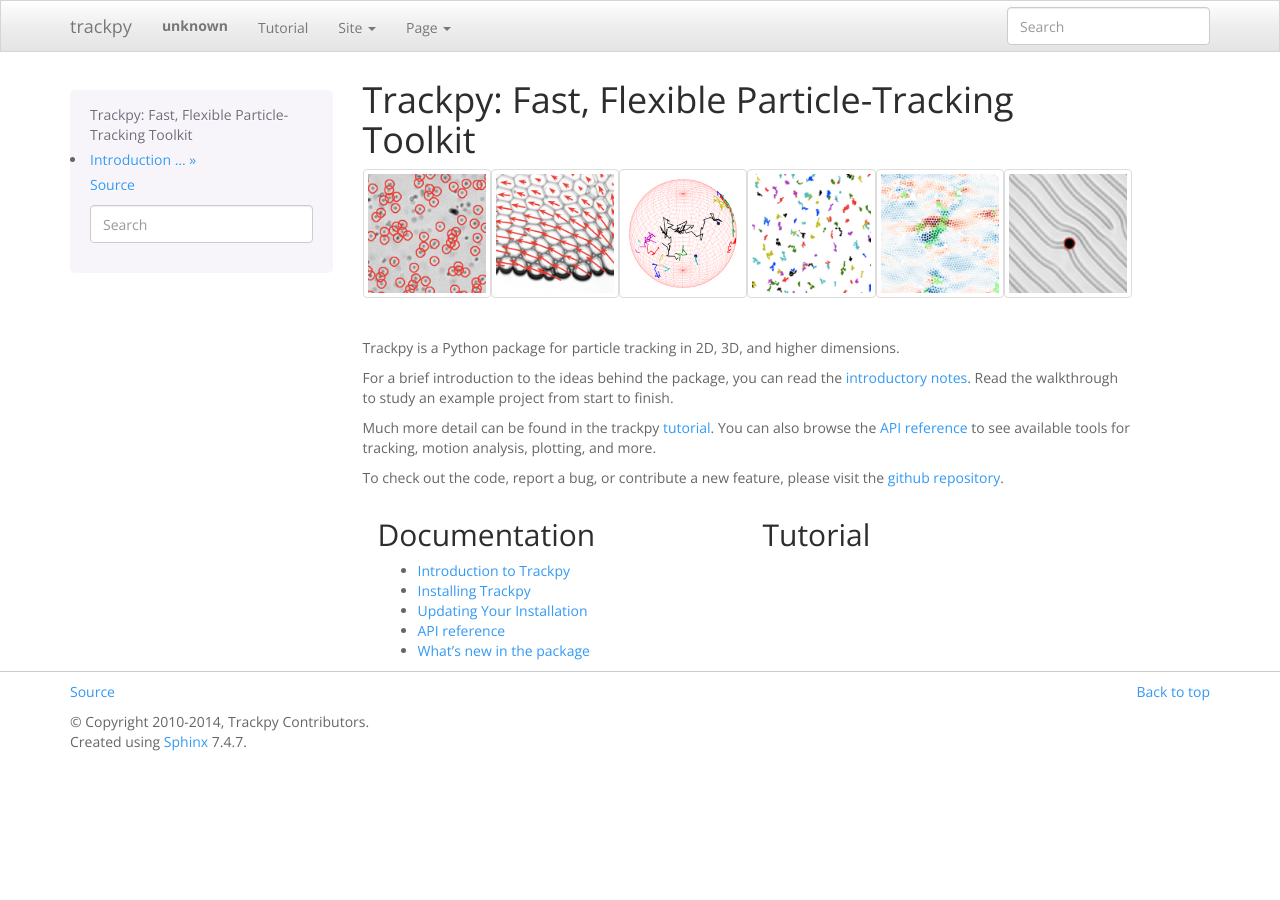
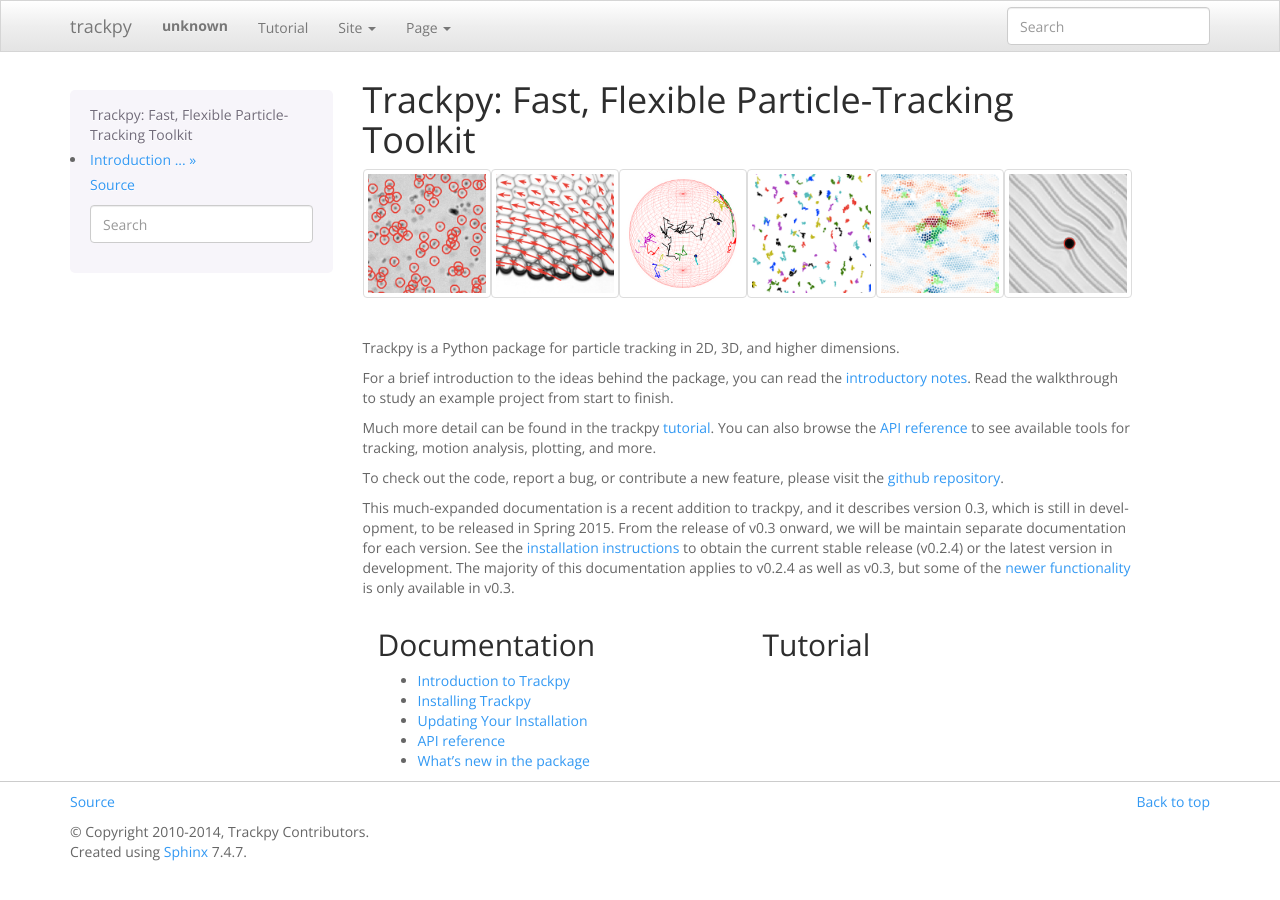
Before and after one commit to soft-matter/trackpy, a Sphinx documentation site: the page built from doc/index.rst, in a window 1280 px wide. Built offline with Sphinx 7.4.7, drawn with Linux system fonts in a browser that asks for light colours; pages that are not in the unit, such as notebooks, are missing from menus.

Commit message:
DOC: Add notice about docs targeting v0.3.

```diff
--- a/doc/index.rst
+++ b/doc/index.rst
@@ -60,6 +60,15 @@
 To check out the code, report a bug, or contribute a new feature, please visit
 the `github repository <https://github.com/soft-matter/trackpy>`_.
 
+This much-expanded documentation is a recent addition to trackpy, and
+it describes version 0.3, which is still in development, to be released in
+Spring 2015. From the release of v0.3 onward, we will be maintain
+separate documentation for each version. See the
+:doc:`installation instructions <installation>` to obtain the current stable
+release (v0.2.4) or the latest version in development. The majority of this
+documentation applies to v0.2.4 as well as v0.3, but some of the
+:doc:`newer functionality <whatsnew>` is only available in v0.3.
+
 .. raw:: html
 
    <div class="container-fluid">
```
